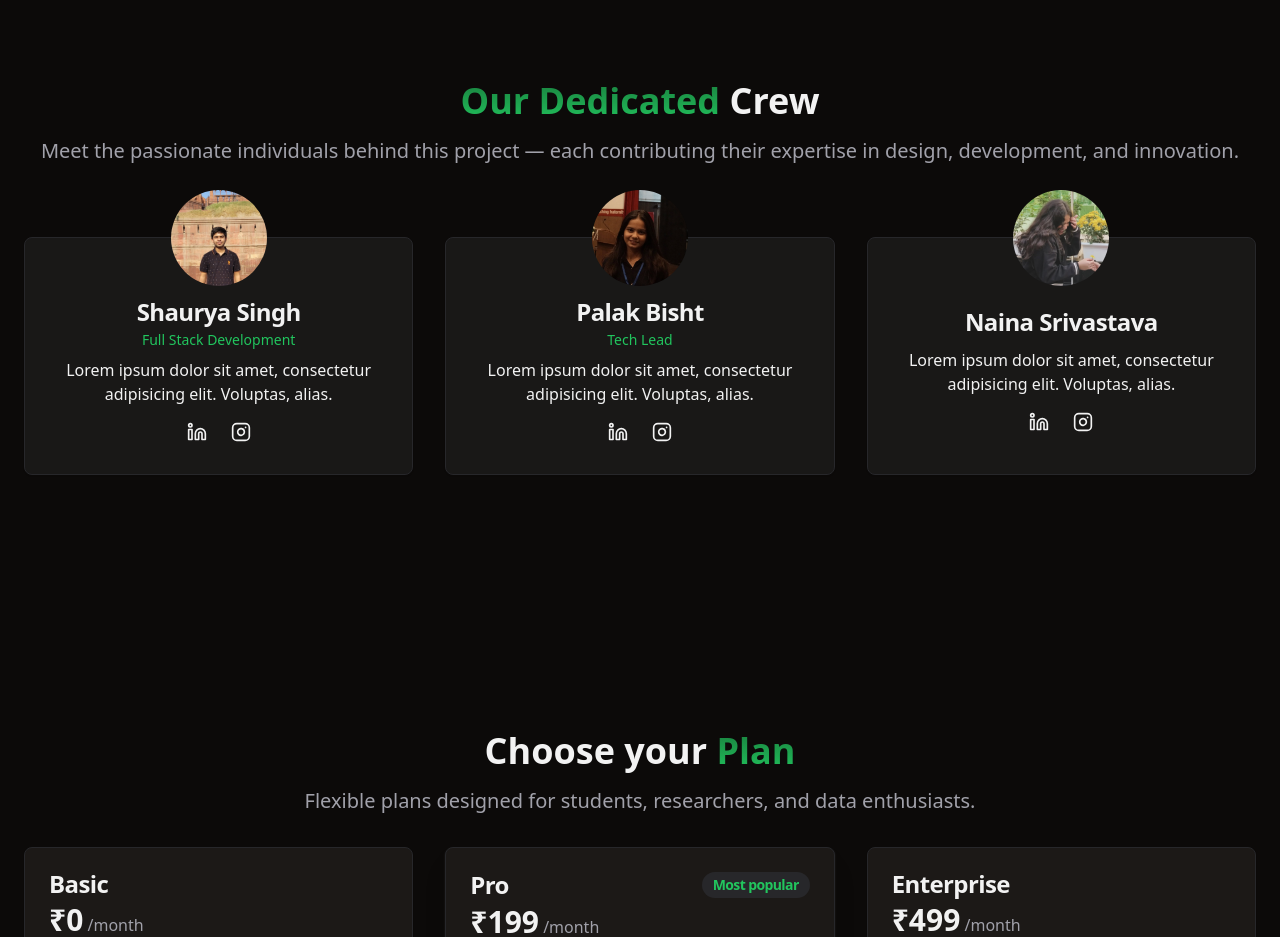
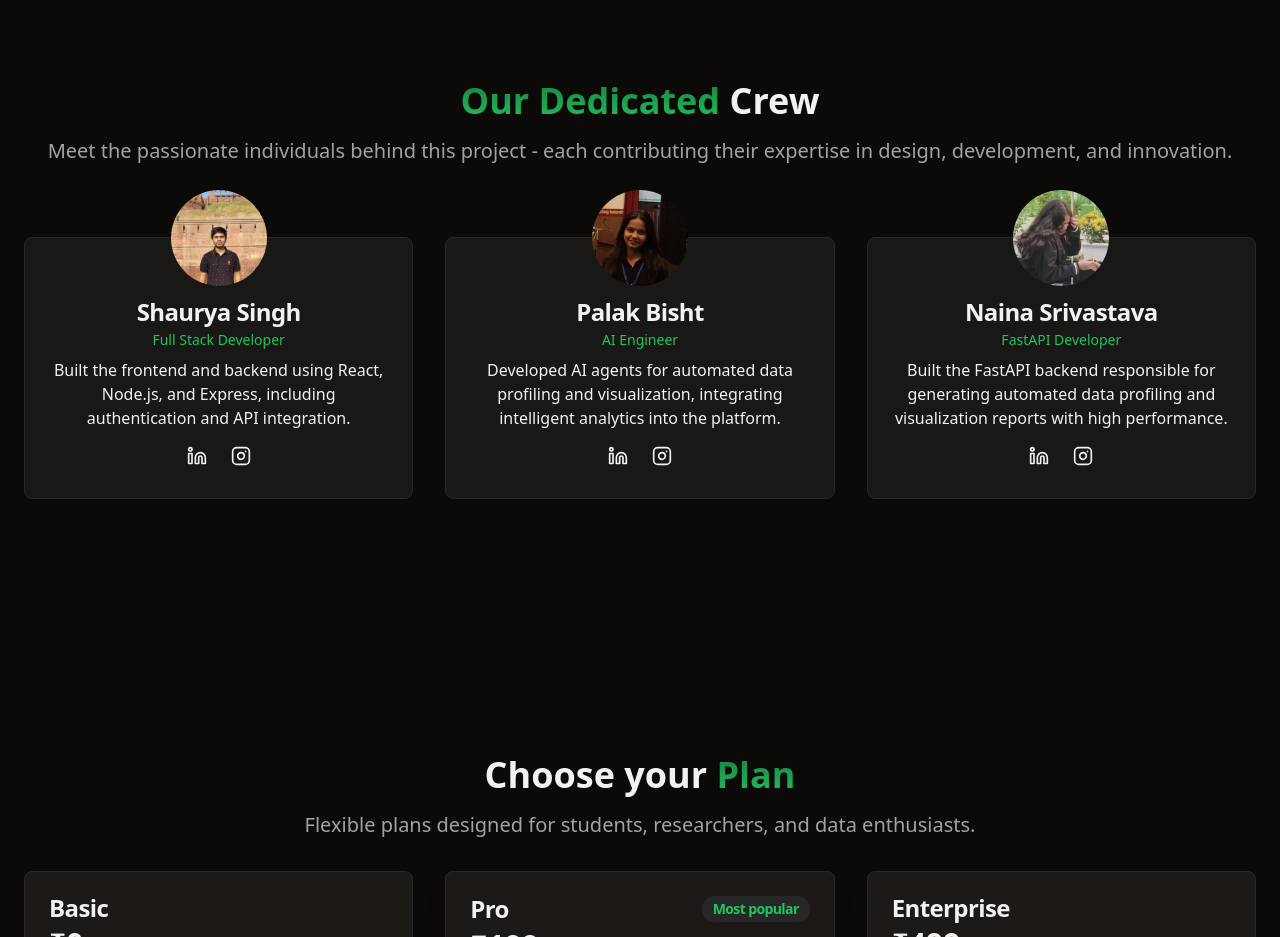
Before and after one commit to shauryasingh0302/the-profilr, a React (Vite) app in the folder the-profilr-frontend/: page / in a window 1280 px wide. Shown: the part 4760-5697 px from the top of the page. Built offline with nearby package versions, Linux system fonts and the light colour scheme.

Commit message:
second commit

```diff
--- a/the-profilr-frontend/src/components/Navbar.tsx
+++ b/the-profilr-frontend/src/components/Navbar.tsx
@@ -78,7 +78,7 @@ export const Navbar = () => {
               <SheetContent side={"left"}>
                 <SheetHeader>
                   <SheetTitle className="font-bold text-xl">
-                    Shadcn/React
+                    The Profilr
                   </SheetTitle>
                 </SheetHeader>
                 <nav className="flex flex-col justify-center items-center gap-2 mt-4">
@@ -94,9 +94,8 @@ export const Navbar = () => {
                     </a>
                   ))}
                   <a
-                    Link to="/login"
+                     href="/login"
                     rel="noreferrer noopener"
-                    target="_blank"
                     className={`w-[110px] border ${buttonVariants({
                       variant: "secondary",
                     })}`}
@@ -128,7 +127,6 @@ export const Navbar = () => {
             <a
               rel="noreferrer noopener"
               href="/login"
-              target="_blank"
               className={`border ${buttonVariants({ variant: "secondary" })}`}
             >
               <User className="mr-2 w-5 h-5" />
--- a/the-profilr-frontend/src/components/Team.tsx
+++ b/the-profilr-frontend/src/components/Team.tsx
@@ -10,16 +10,17 @@ import {
 import { Facebook, Instagram, Linkedin } from "lucide-react";
 import shauryaImg from "../assets/shaurya.jpg";
 import palakImg from "../assets/palak.png";
-import naninaImg from "../assets/naina.jpg"
+import nainaImg from "../assets/naina.jpg";
 
 interface TeamProps {
   imageUrl: string;
   name: string;
   position: string;
-  socialNetworks: SociaNetworkslProps[];
+  description: string; // ✅ new field
+  socialNetworks: SocialNetworkProps[];
 }
 
-interface SociaNetworkslProps {
+interface SocialNetworkProps {
   name: string;
   url: string;
 }
@@ -28,7 +29,9 @@ const teamList: TeamProps[] = [
   {
     imageUrl: shauryaImg,
     name: "Shaurya Singh",
-    position: "Full Stack Development",
+    position: "Full Stack Developer",
+    description:
+      "Built the frontend and backend using React, Node.js, and Express, including authentication and API integration.",
     socialNetworks: [
       {
         name: "Linkedin",
@@ -43,30 +46,34 @@ const teamList: TeamProps[] = [
   {
     imageUrl: palakImg,
     name: "Palak Bisht",
-    position: "Tech Lead",
+    position: "AI Engineer",
+    description:
+      "Developed AI agents for automated data profiling and visualization, integrating intelligent analytics into the platform.",
     socialNetworks: [
       {
         name: "Linkedin",
-        url: "https://www.linkedin.com/in//",
+        url: "https://www.linkedin.com/in/palak-bisht-476a21293/",
       },
       {
         name: "Instagram",
-        url: "https://www.instagram.com/",
+        url: "https://www.instagram.com/palak_bisht2006/",
       },
     ],
   },
   {
-    imageUrl: naninaImg,
+    imageUrl: nainaImg,
     name: "Naina Srivastava",
-    position: "",
+    position: "FastAPI Developer",
+    description:
+      "Built the FastAPI backend responsible for generating automated data profiling and visualization reports with high performance.",
     socialNetworks: [
       {
         name: "Linkedin",
-        url: "https://www.linkedin.com/in//",
+        url: "https://www.linkedin.com/in/naina-srivastava-8300811a8/",
       },
       {
         name: "Instagram",
-        url: "https://www.instagram.com/",
+        url: "https://www.instagram.com/naina_sriv/",
       },
     ],
   },
@@ -81,14 +88,13 @@ export const Team = () => {
         return <Facebook size="20" />;
       case "Instagram":
         return <Instagram size="20" />;
+      default:
+        return null;
     }
   };
 
   return (
-    <section
-      id="team"
-      className="container py-24 sm:py-32"
-    >
+    <section id="team" className="container py-24 sm:py-32">
       <h2 className="text-3xl md:text-4xl font-bold text-center">
         <span className="bg-gradient-to-b from-primary/60 to-primary text-transparent bg-clip-text">
           Our Dedicated{" "}
@@ -97,14 +103,13 @@ export const Team = () => {
       </h2>
 
       <p className="mt-4 mb-10 text-xl text-muted-foreground text-center">
-        Meet the passionate individuals behind this project — each contributing
+        Meet the passionate individuals behind this project - each contributing
         their expertise in design, development, and innovation.
       </p>
 
-      {/* 3 cards centered nicely */}
       <div className="grid sm:grid-cols-2 lg:grid-cols-3 gap-8 gap-y-10 justify-items-center">
         {teamList.map(
-          ({ imageUrl, name, position, socialNetworks }: TeamProps) => (
+          ({ imageUrl, name, position, description, socialNetworks }) => (
             <Card
               key={name}
               className="bg-muted/50 relative mt-8 flex flex-col justify-center items-center"
@@ -121,15 +126,13 @@ export const Team = () => {
                 </CardDescription>
               </CardHeader>
 
+              {/* ✅ Custom description here */}
               <CardContent className="text-center pb-2">
-                <p>
-                  Lorem ipsum dolor sit amet, consectetur adipisicing elit.
-                  Voluptas, alias.
-                </p>
+                <p>{description}</p>
               </CardContent>
 
               <CardFooter>
-                {socialNetworks.map(({ name, url }: SociaNetworkslProps) => (
+                {socialNetworks.map(({ name, url }) => (
                   <div key={name}>
                     <a
                       rel="noreferrer noopener"
```
